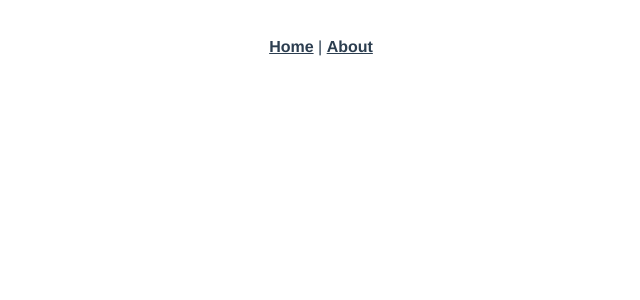
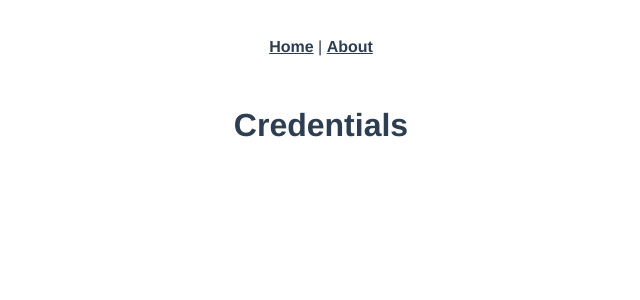
Before and after one commit to Emillyalmeida/training-vue-3, a Vue app: page /credentials in a window 1280 px wide. Before the commit this address had no page. Shown: the top 300 px of the page, without its empty margins (319-959 px from the left). Built offline with nearby package versions, Linux system fonts and the light colour scheme.

Commit message:
feat(router): create config to routes

```diff
--- a/src/router/index.js
+++ b/src/router/index.js
@@ -1,25 +1,38 @@
 import { createRouter, createWebHistory } from "vue-router";
-import HomeView from "../views/HomeView.vue";
+import Home from "../views/Home/index.vue";
+import Credencials from "../views/Credentails";
+import Feedbacks from "../views/Feedback";
 
 const routes = [
   {
     path: "/",
     name: "home",
-    component: HomeView,
+    component: Home,
   },
   {
-    path: "/about",
-    name: "about",
-    // route level code-splitting
-    // this generates a separate chunk (about.[hash].js) for this route
-    // which is lazy-loaded when the route is visited.
-    component: () =>
-      import(/* webpackChunkName: "about" */ "../views/AboutView.vue"),
+    path: "/credentials",
+    name: "Credentials",
+    component: Credencials,
+    meta: {
+      hasAuth: true,
+    },
+  },
+  {
+    path: "/feedbacks",
+    name: "Feedbacks",
+    component: Feedbacks,
+    meta: {
+      hasAuth: true,
+    },
+  },
+  {
+    path: "/:pathMatch(.*)*",
+    redirect: { name: "Home" },
   },
 ];
 
 const router = createRouter({
-  history: createWebHistory(process.env.BASE_URL),
+  history: createWebHistory("/"),
   routes,
 });
 
```
